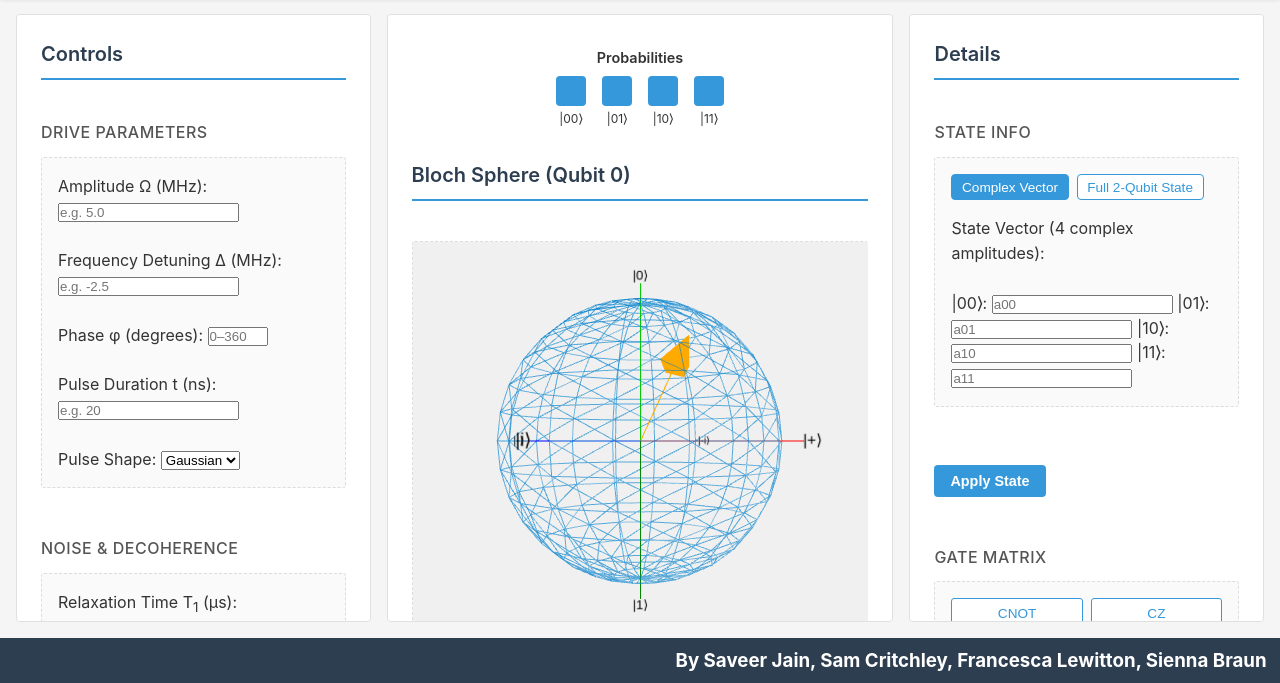
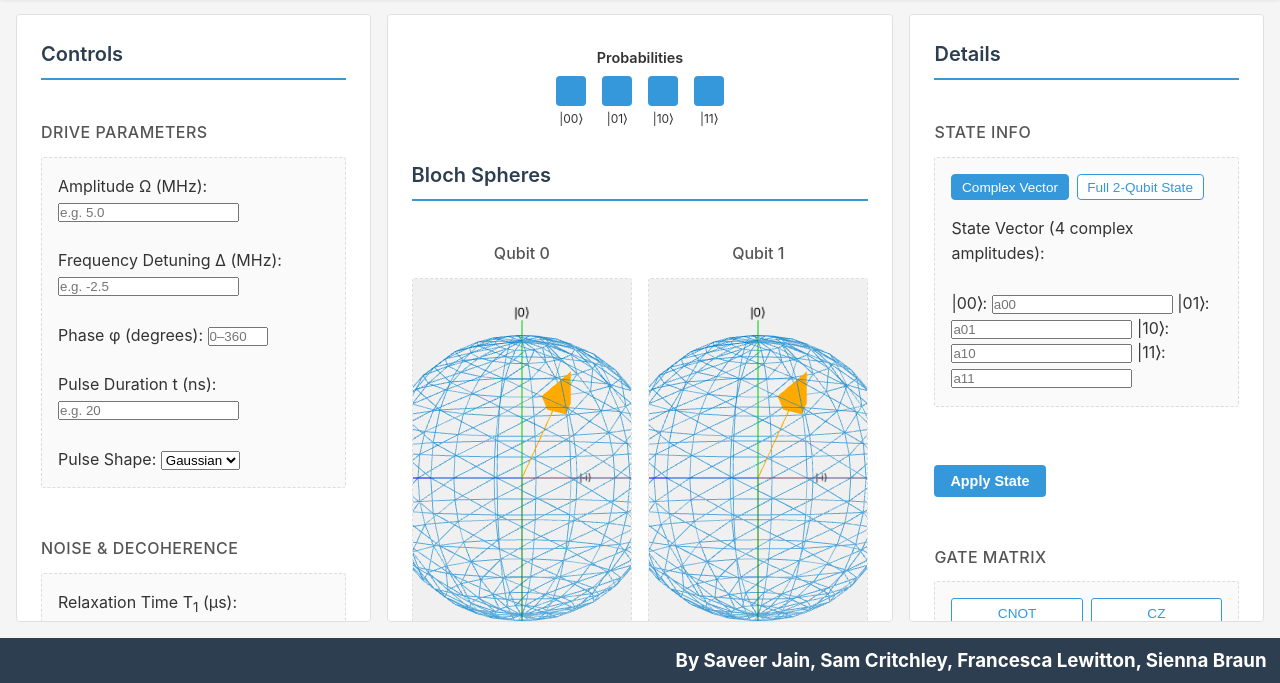
Before and after one commit to saveerWeather/qubit-workbench, a plain HTML site: page index.html in a window 1280 px wide. Shown: the part 117-800 px from the top of the page. Drawn offline with nearby package versions, Linux system fonts and the light colour scheme; animation ran at ten frames a second.

Commit message:
Update index.html

```diff
--- a/index.html
+++ b/index.html
@@ -448,16 +448,26 @@
 </div>
 
 <!-- ===== NOW the Qubit 0 Title ===== -->
-<h2>Bloch Sphere (Qubit 0)</h2>
+<h2>Bloch Spheres</h2>
 
-<div class="bloch-sphere-canvas" id="bloch-sphere-0">
-    <span>Bloch Sphere Canvas Area</span>
+<div style="display: flex; gap: 1rem; width: 100%; height: 450px;">
+
+    <div style="flex: 1; display: flex; flex-direction: column;">
+        <h3 style="text-align: center;">Qubit 0</h3>
+        <div class="bloch-sphere-canvas" id="bloch-sphere-0">
+            <span>Bloch Sphere Canvas Area</span>
+        </div>
+    </div>
+
+    <div style="flex: 1; display: flex; flex-direction: column;">
+        <h3 style="text-align: center;">Qubit 1</h3>
+        <div class="bloch-sphere-canvas" id="bloch-sphere-1">
+            <span>Bloch Sphere Canvas Area</span>
+        </div>
+    </div>
+
 </div>
 
-            <h2>Bloch Sphere (Qubit 1)</h2>
-            <div class="bloch-sphere-canvas" id="bloch-sphere-1">
-                <span>Bloch Sphere Canvas Area</span>
-            </div>
         </section>
 
         <!-- Right Panel: Details -->
```
